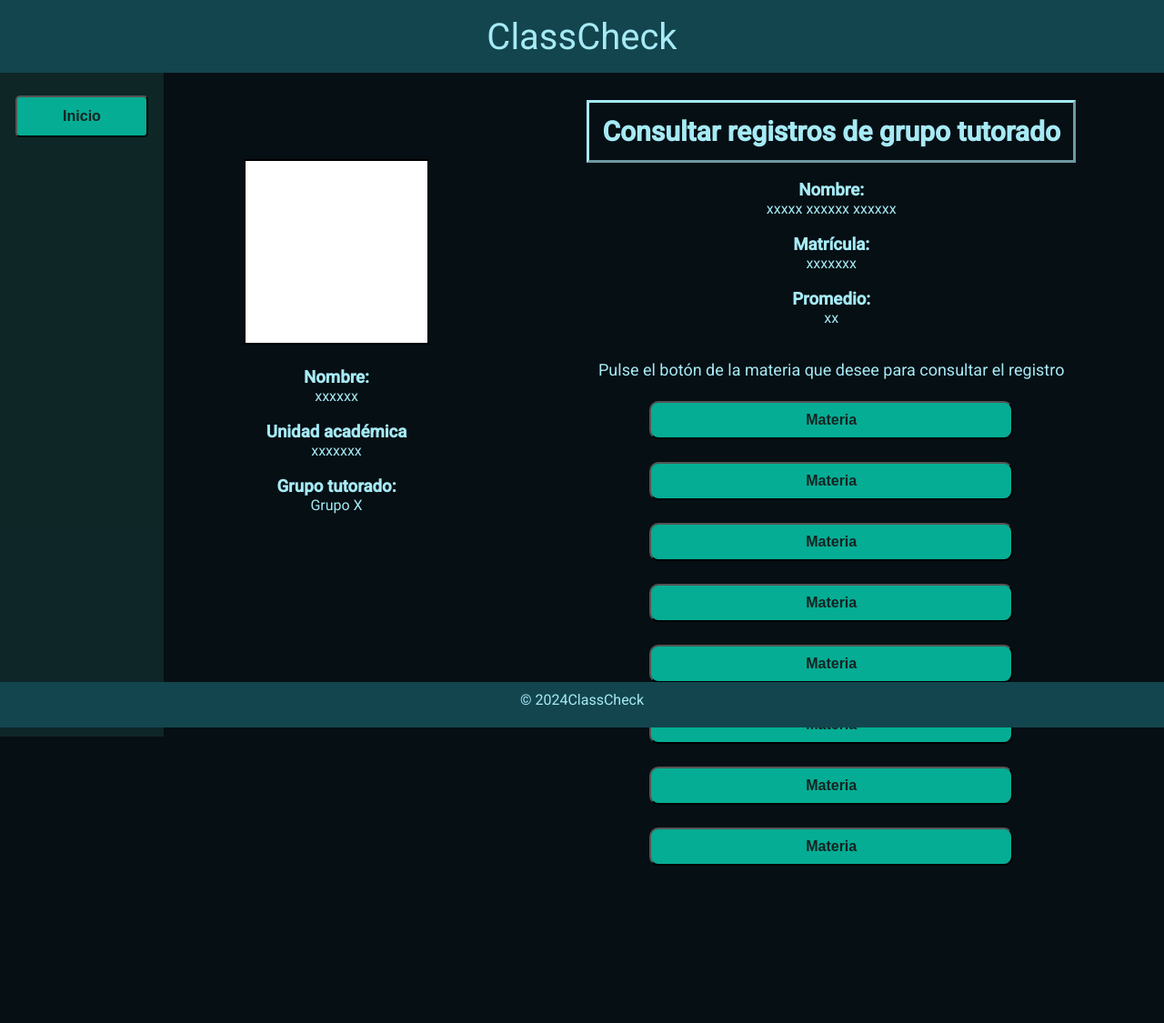
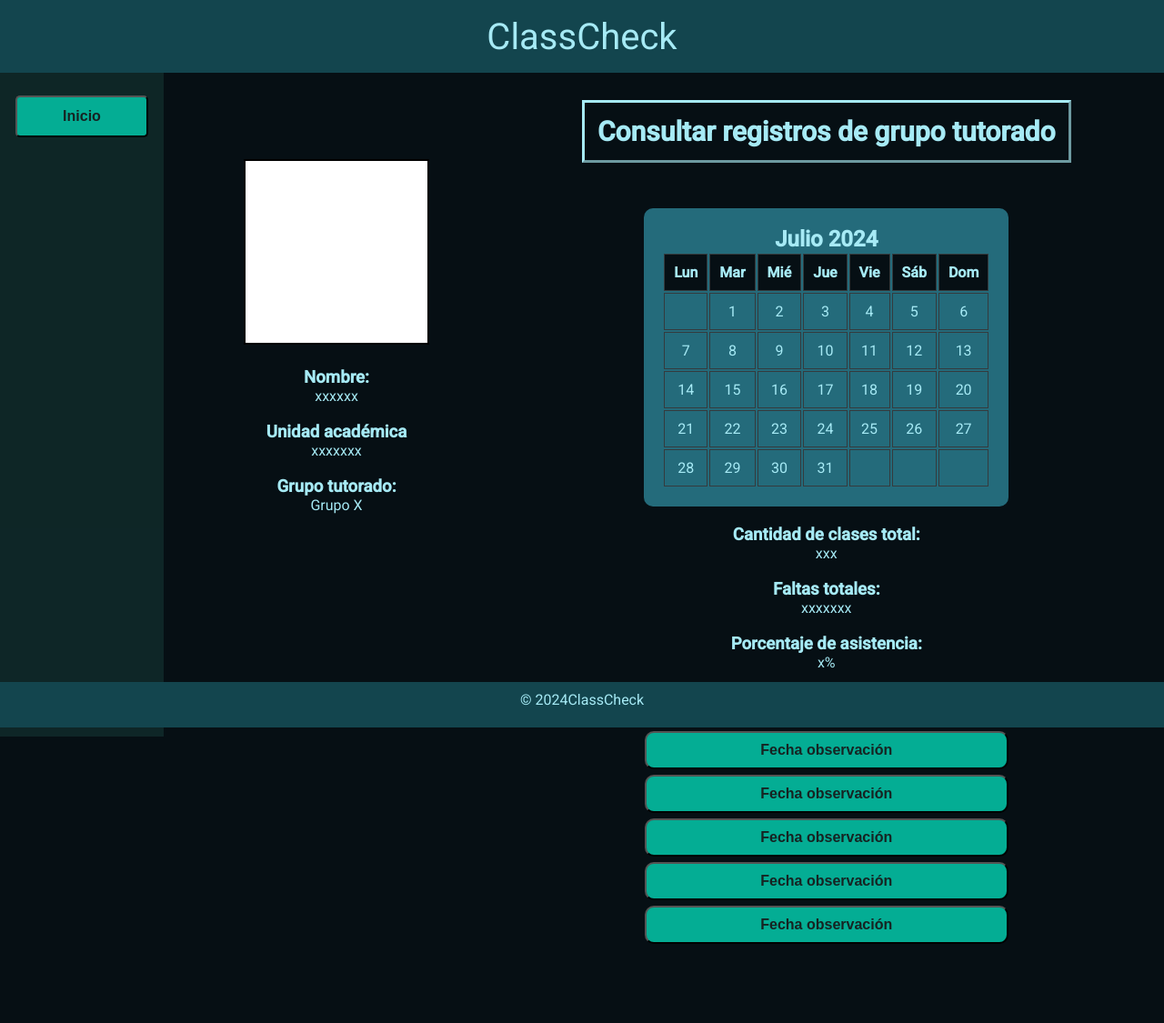
Before and after one commit to Armandiux2324/classcheck_web, a PHP site: page /ui_maestro/alumno_tutorado.html in a window 1280 px wide. Shown: the whole page at 91% size. Before the commit the page ends 952 px from the top, so only its background shows below. Run offline with PHP 8.4, Linux system fonts and the light colour scheme; some libraries are stand-ins or nearby versions.

Commit message:
mas pantallas del maestro

```diff
--- a/classcheck_web/css/index_style.css
+++ b/classcheck_web/css/index_style.css
@@ -66,7 +66,7 @@ button{
     transition: font-size 0.5s ease-in-out;
 }
 button:hover {
-    color: #fff;
+    color: white;
 }
 
 span {
--- a/classcheck_web/css/main_style.css
+++ b/classcheck_web/css/main_style.css
@@ -113,7 +113,7 @@ button{
     border-radius: 5px;
 }
 button:hover {
-    font-size: 22px;
+    color: white;
 }
 .horario {
     border: 2px black solid;
@@ -122,3 +122,52 @@ button:hover {
     font-size: 18px;
     margin: 18px;
 }
+.hidden {
+    display: none;
+}
+.observation-label {
+    background-color: white;
+    color: black;
+    padding: 30px;
+    margin-top: 5px;
+    border-radius: 3px;
+    text-align: center;
+    width: 100%;
+}
+/*Calendario*/
+.calendar-container {
+    margin: 50px auto;
+    margin-bottom: 20px;
+    padding: 20px;
+    max-width: 800px;
+    background-color: rgb(36, 107, 123);
+    border-radius: 10px;
+}
+.calendar-table {
+    width: 100%;
+}
+.calendar-table th, .calendar-table td {
+    border: 1px solid #343b3e;
+    padding: 10px;
+    text-align: center;
+}
+.calendar-table th {
+    background-color: #060f14;
+    color: #a6eaf5;
+}
+/*Materias - Grupos*/
+.materia {
+    margin: 20px 0;
+}
+.materia-button {
+    background: #666;
+    color: white;
+    padding: 10px;
+    border: none;
+    cursor: pointer;
+    width: 200px;
+}
+.grupo-container {
+    display: none;
+    margin-top: 10px;
+}
--- /dev/null
+++ b/classcheck_web/scripts/main_script.js
@@ -0,0 +1,8 @@
+function toggleLabel(button) {
+    var label = button.nextElementSibling;
+    if (label.classList.contains('hidden')) {
+        label.classList.remove('hidden');
+    } else {
+        label.classList.add('hidden');
+    }
+}
--- a/classcheck_web/ui_maestro/alumno_tutorado.html
+++ b/classcheck_web/ui_maestro/alumno_tutorado.html
@@ -5,7 +5,9 @@
     <meta name="viewport" content="width=device-width, initial-scale=1.0">
     <title>ClassCheck - Grupo tutorado - Alumno</title>
     <link href="https://fonts.googleapis.com/css2?family=Roboto:wght@300;400;500&display=swap" rel="stylesheet">
+    <link href="https://cdnjs.cloudflare.com/ajax/libs/fullcalendar/5.11.3/main.min.css" rel="stylesheet">
     <link rel="stylesheet" href="/css/main_style.css">
+    <script src="/scripts/main_script.js"></script>
 </head>
 <body>
     <header>ClassCheck</header>
@@ -30,23 +32,99 @@
         </div>
         <div class="content">
             <div class="buttons_list">
-                <h3 class="section_title">Consultar registros de grupo tutorado</h3><br>
-                <h3>Nombre:</h3>
-                <p>xxxxx xxxxxx xxxxxx</p><br>
-                <h3>Matrícula:</h3>
+                <h3 class="section_title">Consultar registros de grupo tutorado</h3>
+                <div class="calendar-container">
+                    <h2>Julio 2024</h2>
+                    <table class="calendar-table">
+                        <thead>
+                            <tr>
+                                <th>Lun</th>
+                                <th>Mar</th>
+                                <th>Mié</th>
+                                <th>Jue</th>
+                                <th>Vie</th>
+                                <th>Sáb</th>
+                                <th>Dom</th>
+                            </tr>
+                        </thead>
+                        <tbody>
+                            <tr>
+                                <td></td>
+                                <td>1</td>
+                                <td>2</td>
+                                <td>3</td>
+                                <td>4</td>
+                                <td>5</td>
+                                <td>6</td>
+                            </tr>
+                            <tr>
+                                <td>7</td>
+                                <td>8</td>
+                                <td>9</td>
+                                <td>10</td>
+                                <td>11</td>
+                                <td>12</td>
+                                <td>13</td>
+                            </tr>
+                            <tr>
+                                <td>14</td>
+                                <td>15</td>
+                                <td>16</td>
+                                <td>17</td>
+                                <td>18</td>
+                                <td>19</td>
+                                <td>20</td>
+                            </tr>
+                            <tr>
+                                <td>21</td>
+                                <td>22</td>
+                                <td>23</td>
+                                <td>24</td>
+                                <td>25</td>
+                                <td>26</td>
+                                <td>27</td>
+                            </tr>
+                            <tr>
+                                <td>28</td>
+                                <td>29</td>
+                                <td>30</td>
+                                <td>31</td>
+                                <td></td>
+                                <td></td>
+                                <td></td>
+                            </tr>
+                        </tbody>
+                    </table>
+                </div>
+                <h3>Cantidad de clases total:</h3>
+                <p>xxx</p><br>
+                <h3>Faltas totales:</h3>
                 <p>xxxxxxx</p><br>
-                <h3>Promedio:</h3>
-                <p>xx</p><br>
-                <p class="p_instrucciones">Pulse el botón de la materia que desee para consultar el registro</p>
-                <button class="button-content"><strong>Materia</strong></button><br>
-                <button class="button-content"><strong>Materia</strong></button><br>
-                <button class="button-content"><strong>Materia</strong></button><br>
-                <button class="button-content"><strong>Materia</strong></button><br>
-                <button class="button-content"><strong>Materia</strong></button><br>
-                <button class="button-content"><strong>Materia</strong></button><br>
-                <button class="button-content"><strong>Materia</strong></button><br>
-                <button class="button-content"><strong>Materia</strong></button><br><br>
-
+                <h3>Porcentaje de asistencia:</h3>
+                <p>x%</p><br>
+                <h3>Observaciones del maestro:</h3>
+                <p></p><br>
+                <div>
+                    <button class="button-content" onclick="toggleLabel(this)"><strong>Fecha observación</strong></button>
+                    <label class="hidden observation-label">Observación</label>
+                </div>
+                <div>
+                    <button class="button-content" onclick="toggleLabel(this)"><strong>Fecha observación</strong></button>
+                    <label class="hidden observation-label">Observación</label>
+                </div>
+                <div>
+                    <button class="button-content" onclick="toggleLabel(this)"><strong>Fecha observación</strong></button>
+                    <label class="hidden observation-label">Observación</label>
+                </div>
+                <div>
+                    <button class="button-content" onclick="toggleLabel(this)"><strong>Fecha observación</strong></button>
+                    <label class="hidden observation-label">Observación</label>
+                </div>
+                <div>
+                    <button class="button-content" onclick="toggleLabel(this)"><strong>Fecha observación</strong></button>
+                    <label class="hidden observation-label">Observación</label><br><br>
+                </div><br><br>
+                <script src="https://unpkg.com/@coreui/coreui@4.0.0/dist/js/coreui.bundle.min.js"></script>
             </div>
         </div>
     </main>
```
Also changed, not shown: classcheck_web/package.json (added, +8 -0 lines), classcheck_web/ui_maestro/listagrupos_maestro.html (added, +55 -0 lines), classcheck_web/ui_maestro/materia_tutorado.html (added, +55 -0 lines), classcheck_web/package-lock.json (added), classcheck_web/ui_administrador/agregar_usuarios.html (renamed from classcheck_web/ui_administrar_usuarios/agregar_usuarios.html), classcheck_web/ui_administrador/agregar_usuarios2.html (renamed from classcheck_web/ui_administrar_usuarios/agregar_usuarios2.html), classcheck_web/ui_administrador/main_administrar_usuarios.html (renamed from classcheck_web/ui_administrar_usuarios/main_administrar_usuarios.html).
